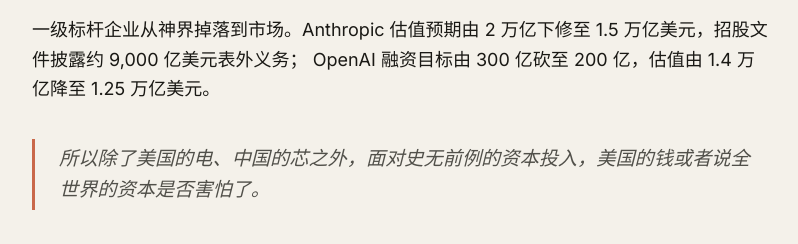
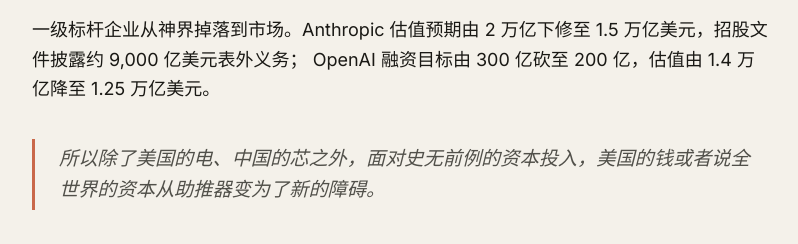
Before and after one commit to promix-llp/promix-site, a plain HTML site: page posts/cross-pacific-ai-chessboard.html in a window 1280 px wide. Shown: the part 6960-7204 px from the top of the page, without its empty margins (240-1038 px from the left). Drawn offline with Linux system fonts and the light colour scheme.

Commit message:
Tighten closing line in 资本 section

```diff
--- a/posts/cross-pacific-ai-chessboard.html
+++ b/posts/cross-pacific-ai-chessboard.html
@@ -271,7 +271,7 @@
           OpenAI 融资目标由 300 亿砍至 200 亿，估值由 1.4 万亿降至 1.25 万亿美元。
         </p>
         <blockquote>
-          所以除了美国的电、中国的芯之外，面对史无前例的资本投入，美国的钱或者说全世界的资本是否害怕了。
+          所以除了美国的电、中国的芯之外，面对史无前例的资本投入，美国的钱或者说全世界的资本从助推器变为了新的障碍。
         </blockquote>
 
         <h3>二、一级市场指引</h3>
```
